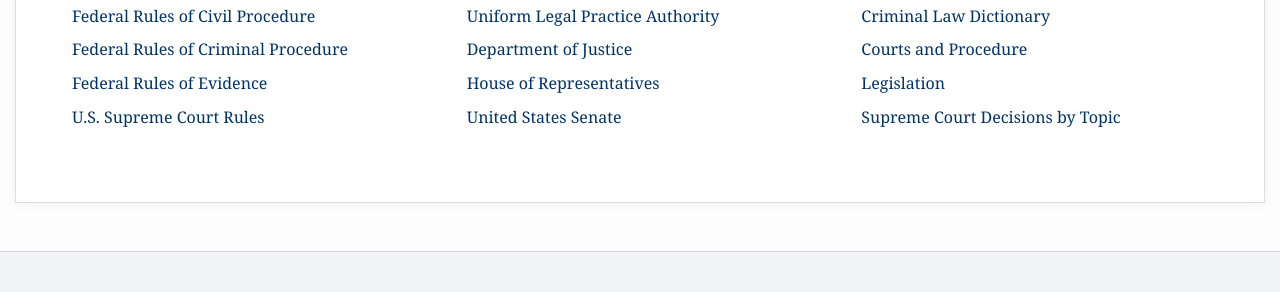
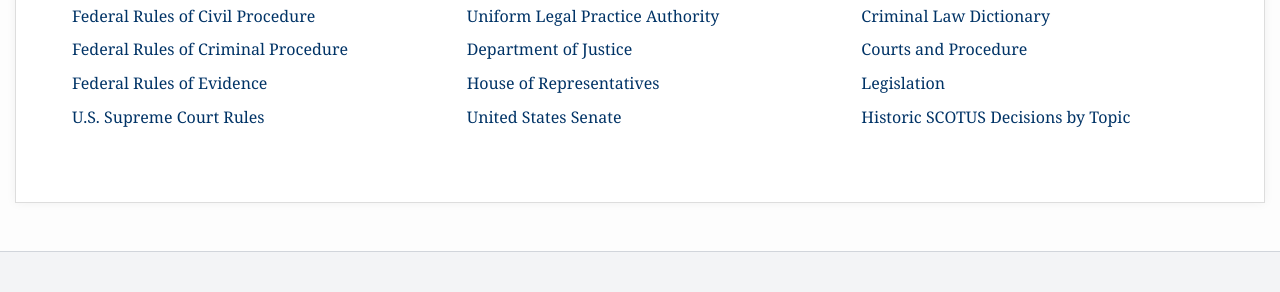
Before and after one commit to usarscotus/legal-directory, a Jekyll site: the page built from index.html, in a window 1280 px wide. Shown: the part 412-704 px from the top of the page. Built offline with Jekyll 4.4.1, drawn with Linux system fonts in a browser that asks for light colours.

Commit message:
Update index.html

```diff
--- a/index.html
+++ b/index.html
@@ -40,7 +40,7 @@
                 <li><a href="https://www.law.cornell.edu/wex/category/criminal-law-and-procedure">Criminal Law Dictionary</a></li>
                 <li><a href="https://www.law.cornell.edu/wex/category/courts_and_procedure">Courts and Procedure</a></li>
                 <li><a href="https://www.law.cornell.edu/wex/legislation">Legislation</a></li>
-                <li><a href="https://www.law.cornell.edu/supct/cases/topic.htm">Supreme Court Decisions by Topic</a></li>
+                <li><a href="https://www.law.cornell.edu/supct/cases/topic.htm">Historic SCOTUS Decisions by Topic</a></li>
             </ul>
         </div>
 
```
